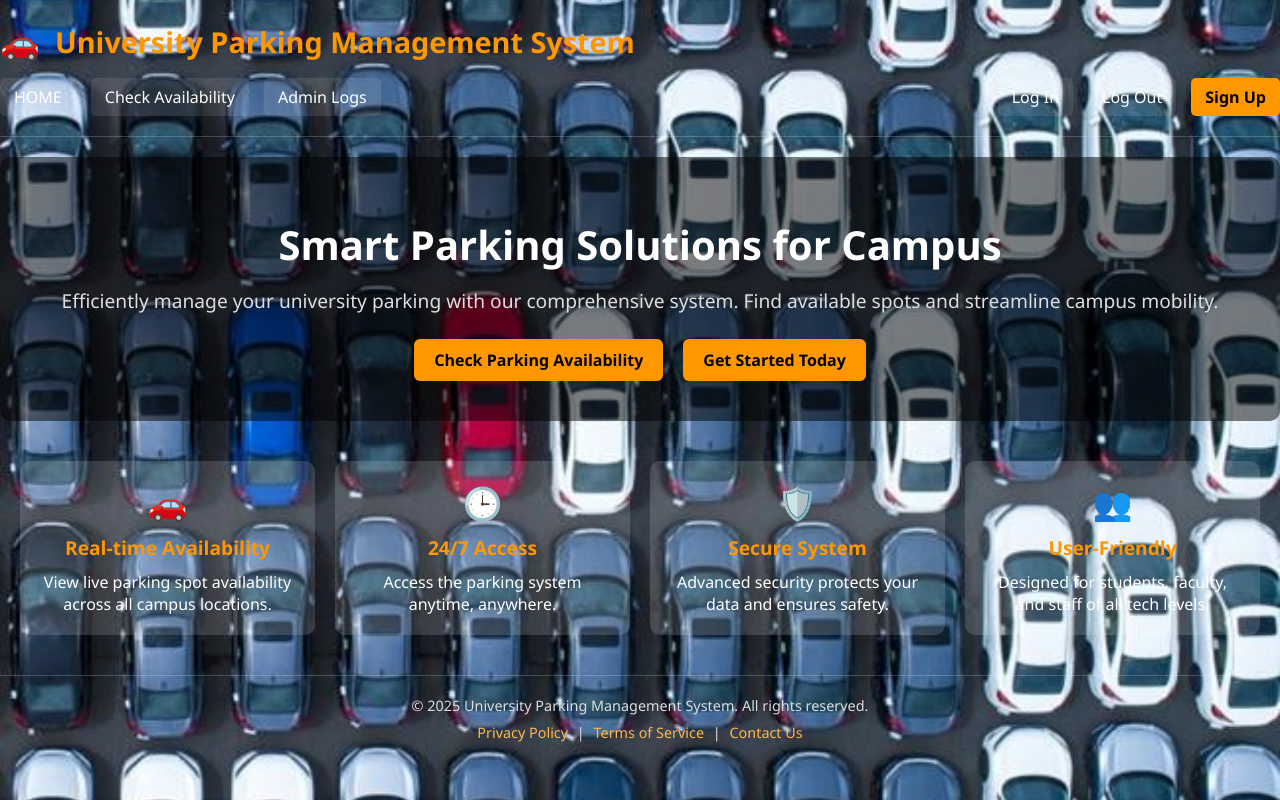
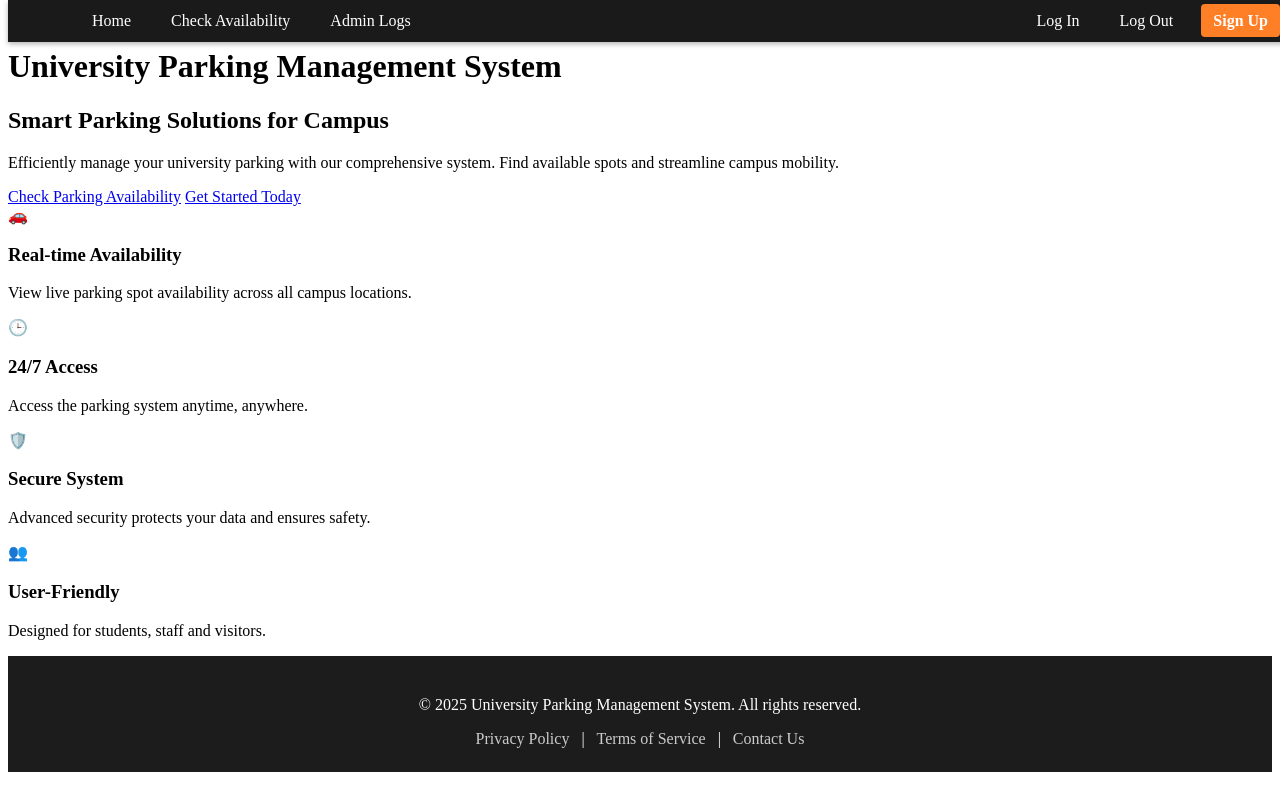
Before and after one commit to emranaxmed0/university-parking-management-system, a PHP site: page / in a window 1280 px wide. Run offline with PHP 8.4, Linux system fonts and the light colour scheme.

Commit message:
making changes to the home page

```diff
--- a/index.php
+++ b/index.php
@@ -4,7 +4,8 @@
     <meta charset="UTF-8">
     <meta name="viewport" content="width=device-width, initial-scale=1.0">
     <title>University Parking Management System</title>
-    <link rel="stylesheet" href="style.css">
+    <link rel="stylesheet" href="css/style.css">
+
 </head>
 <body>
 
@@ -14,21 +15,9 @@
                 <div class="logo">🚗</div>
                 <h1 class="site-title">University Parking Management System</h1>
             </div>
-            <nav class="navigation">
-                <div class="nav-left">
-                    <a href="/" class="nav-link">HOME</a>
-                    <a href="/check-availability.php" class="nav-link">Check Availability</a>
-                    <a href="/admin-logs.php" class="nav-link">Admin Logs</a>
-                </div>
-                <div class="nav-right">
-                    <a href="/login.php" class="nav-link">Log In</a>
-                    <a href="/logout.php" class="nav-link">Log Out</a>
-                    <a href="/signup.php" class="nav-button">Sign Up</a>
-                </div>
-            </nav>
         </div>
     </header>
-
+  <?php include 'includes/nav.php'; ?>
     <main class="main-content">
         <section class="hero-section">
             <h2 class="hero-heading">Smart Parking Solutions for Campus</h2>
@@ -58,19 +47,12 @@
             <div class="feature-card">
                 <div class="icon-circle">👥</div>
                 <h3 class="feature-title">User-Friendly</h3>
-                <p>Designed for students, faculty, and staff of all tech levels.</p>
+                <p>Designed for students, staff and visitors.</p>
             </div>
         </section>
 
     </main>
 
-    <footer class="main-footer">
-        <p>© 2025 University Parking Management System. All rights reserved.</p>
-        <div class="footer-links">
-            <a href="/privacy-policy.php">Privacy Policy</a> |
-            <a href="/terms-of-service.php">Terms of Service</a> |
-            <a href="/contact-us.php">Contact Us</a>
-        </div>
-    </footer>
+ <?php include 'includes/footer.php'; ?>
 </body>
 </html>
```
